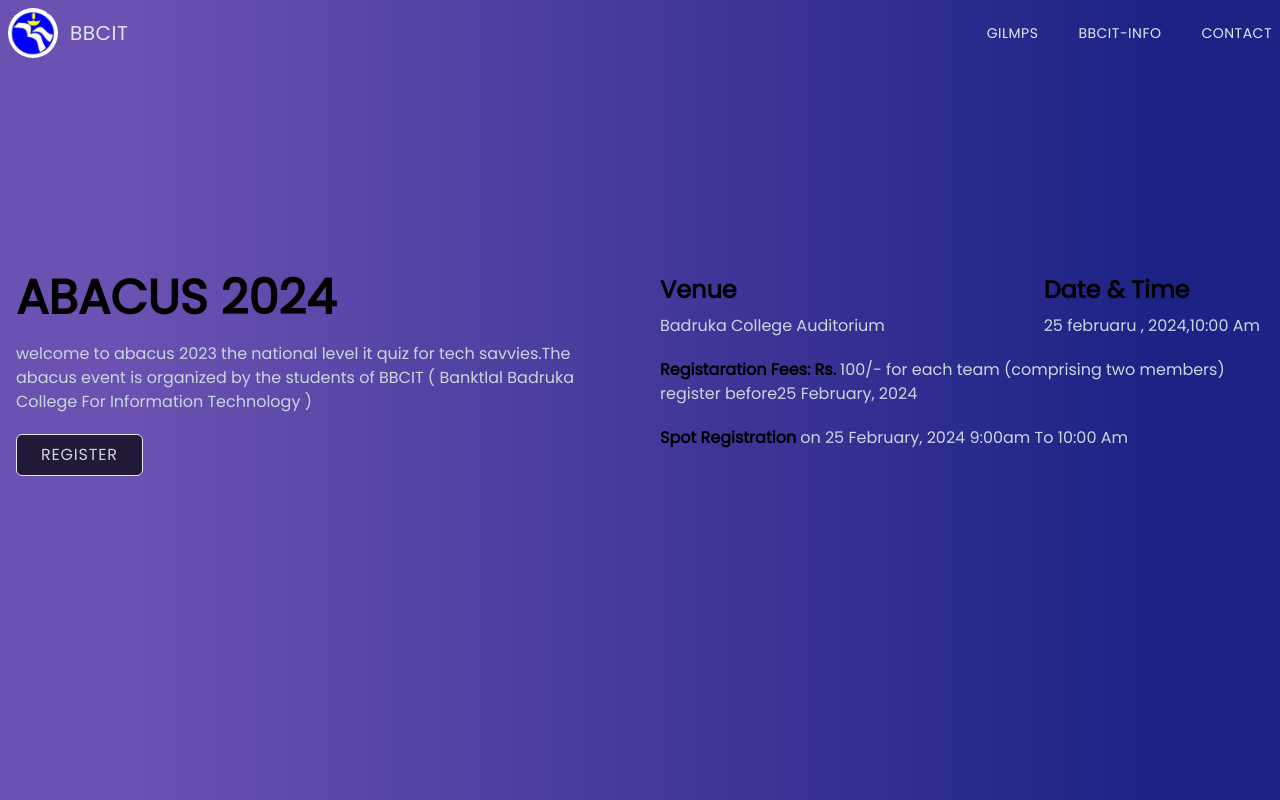
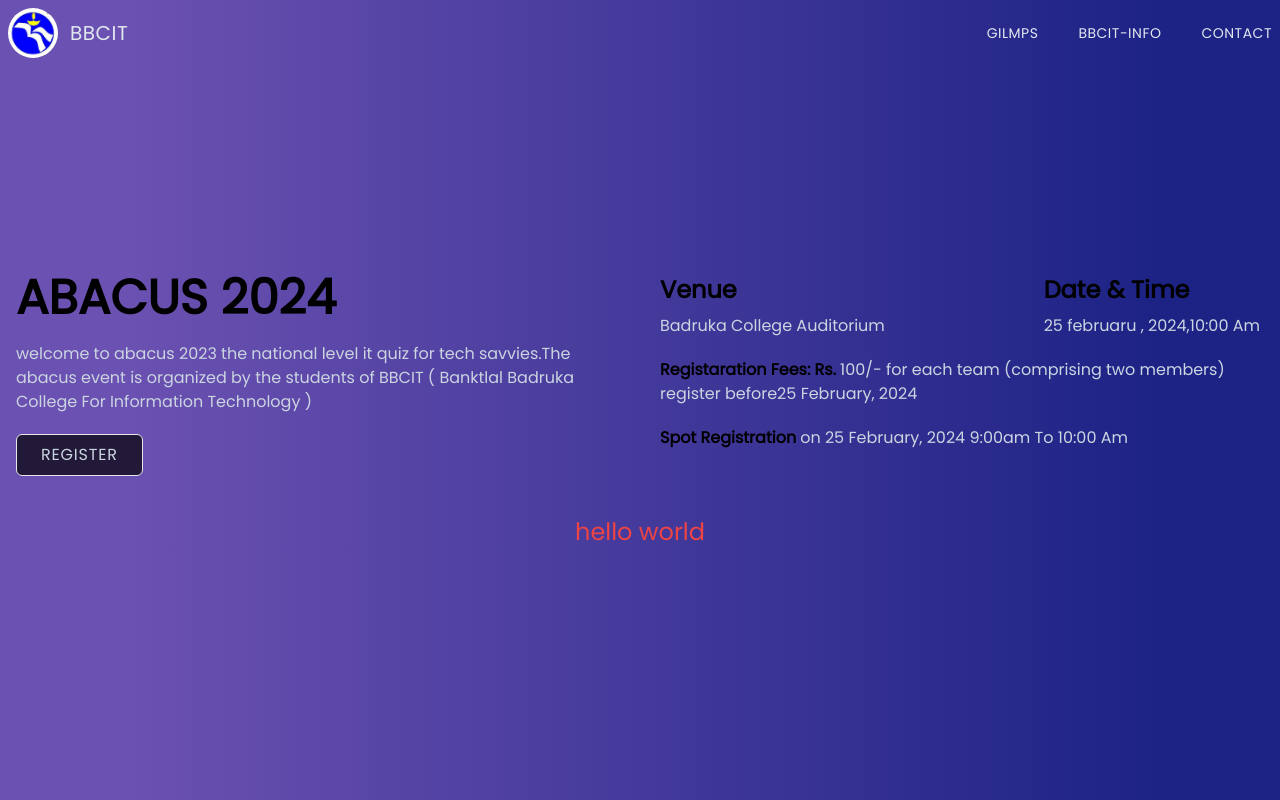
Before and after one commit to shivakumar-ui-max/orgabacus, a React (Vite) app: page / in a window 1280 px wide. Built offline with nearby package versions, Linux system fonts and the light colour scheme.

Commit message:
added glimps

```diff
--- a/src/App.jsx
+++ b/src/App.jsx
@@ -1,6 +1,7 @@
 import React from "react";
 import Navbar from "./components/Navbar";
 import Home from "./components/Home";
+import Glimps from "./components/Glimps";
 
 const App = () => {
    return (
@@ -8,6 +9,7 @@
          <main>
             <Navbar />
             <Home />
+            <Glimps />
          </main>
       </>
    );
--- /dev/null
+++ b/src/components/Glimps.jsx
@@ -0,0 +1,13 @@
+import React from "react";
+
+const Glimps = () => {
+   return (
+      <div>
+         <h1 className="text-center mt-10 text-2xl text-red-500">
+            hello world
+         </h1>
+      </div>
+   );
+};
+
+export default Glimps;
```
